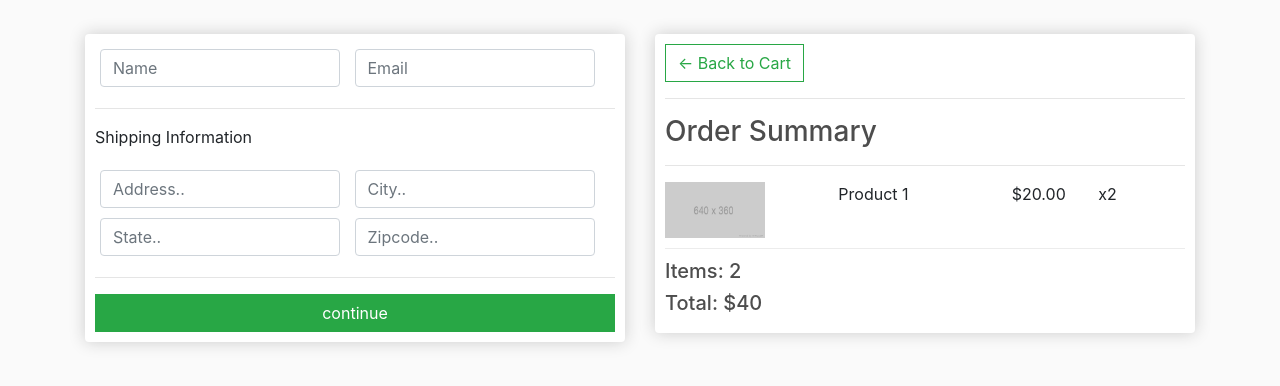
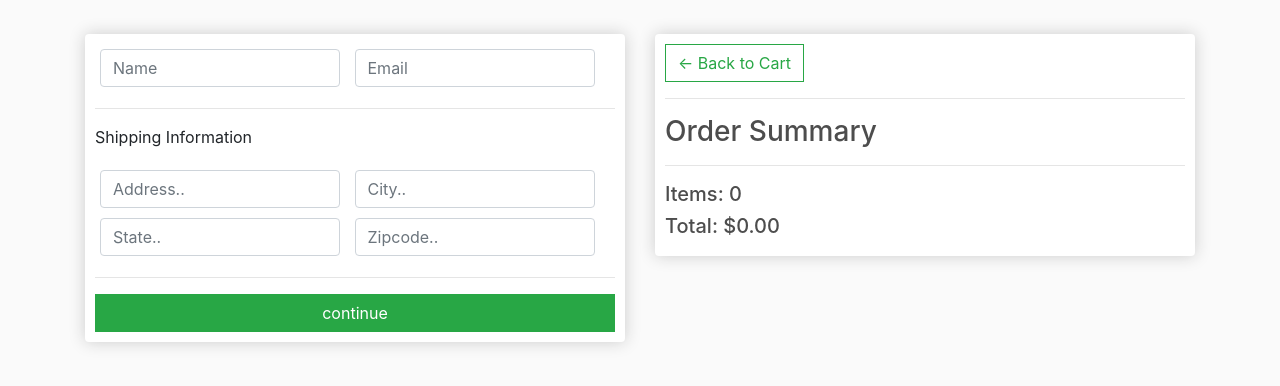
Before and after one commit to jainrishabh18/ecommerce-site, a Django app: page /checkout/ in a window 1280 px wide. Shown: the part 57-443 px from the top of the page. Run offline with Django 3.2, Linux system fonts and the light colour scheme; some libraries are stand-ins or nearby versions.

Commit message:
added further functionality

```diff
--- a/store/templates/store/checkout.html
+++ b/store/templates/store/checkout.html
@@ -51,15 +51,17 @@
             <hr>
             <h3>Order Summary</h3>
             <hr>
+            {% for item in items %}
             <div class="cart-row">
-                <div style="flex:2"><img class="row-image" src="{% static 'images/placeholder.png' %}"></div>
-                <div style="flex:2"><p>Product 1</p></div>
-                <div style="flex:1">$20.00<p></p></div>
-                <div style="flex:1"><p>x2</p></div>
+                <div style="flex:2"><img class="row-image" src="{{item.product.imageURL}}"></div>
+                <div style="flex:2"><p>{{item.product.name}}</p></div>
+                <div style="flex:1"><p>${{item.product.price|floatformat:2}}</p></div>
+                <div style="flex:1"><p>x{{item.quantity}}</p></div>
+            </div>
+            {% endfor %}
+            <h5>Items:  {{order.get_cart_items}}</h5>
+            <h5>Total:  ${{order.get_cart_total|floatformat:2}}</h5>
 
-            </div>
-            <h5>Items:  2</h5>
-            <h5>Total:  $40</h5>
 
         </div>
     </div>
--- a/store/templates/store/store.html
+++ b/store/templates/store/store.html
@@ -6,7 +6,7 @@
     <div class="row">
         {% for product in products %}
         <div class="col-lg-4">
-            <img class="thumbnail" src="{{product.image.url}}" alt="">
+            <img class="thumbnail" src="{{product.imageURL}}" alt="">
             <div class="box-element product">
                 <h6><strong>{{product.name}}</strong></h6>
                 <hr>
--- a/store/views.py
+++ b/store/views.py
@@ -9,11 +9,28 @@ def store(request):
     return render(request,'store/store.html', context)
 
 def cart(request):
-    context= {}
+
+    if request.user.is_authenticated:
+        customer = request.user.customer
+        order,created = Order.objects.get_or_create(customer=customer,complete=False)
+        items = order.orderitem_set.all()
+    else:
+        items=[]
+        order={'get_cart_total':0 , 'get_cart_items':0}
+    context = {'items': items, 'order': order}
     return render(request, 'store/cart.html',context)
 
 def checkout(request):
-    context= {}
+    if request.user.is_authenticated:
+        customer = request.user.customer
+        order, created = Order.objects.get_or_create(
+            customer=customer, complete=False)
+        items = order.orderitem_set.all()
+    else:
+        items = []
+        order = {'get_cart_total': 0, 'get_cart_items': 0}
+    context = {'items': items, 'order': order}
+
     return render(request,'store/checkout.html',context)
 
 def wishlist(request):
```
Also changed, not shown: store/models.py (+33 -0 lines), store/templates/store/cart.html (+9 -8 lines), db.sqlite3, static/images/BOOK_2_n8Gmchg.jpg (added), static/images/shirt_gxvvk6Z.jpg (added).
